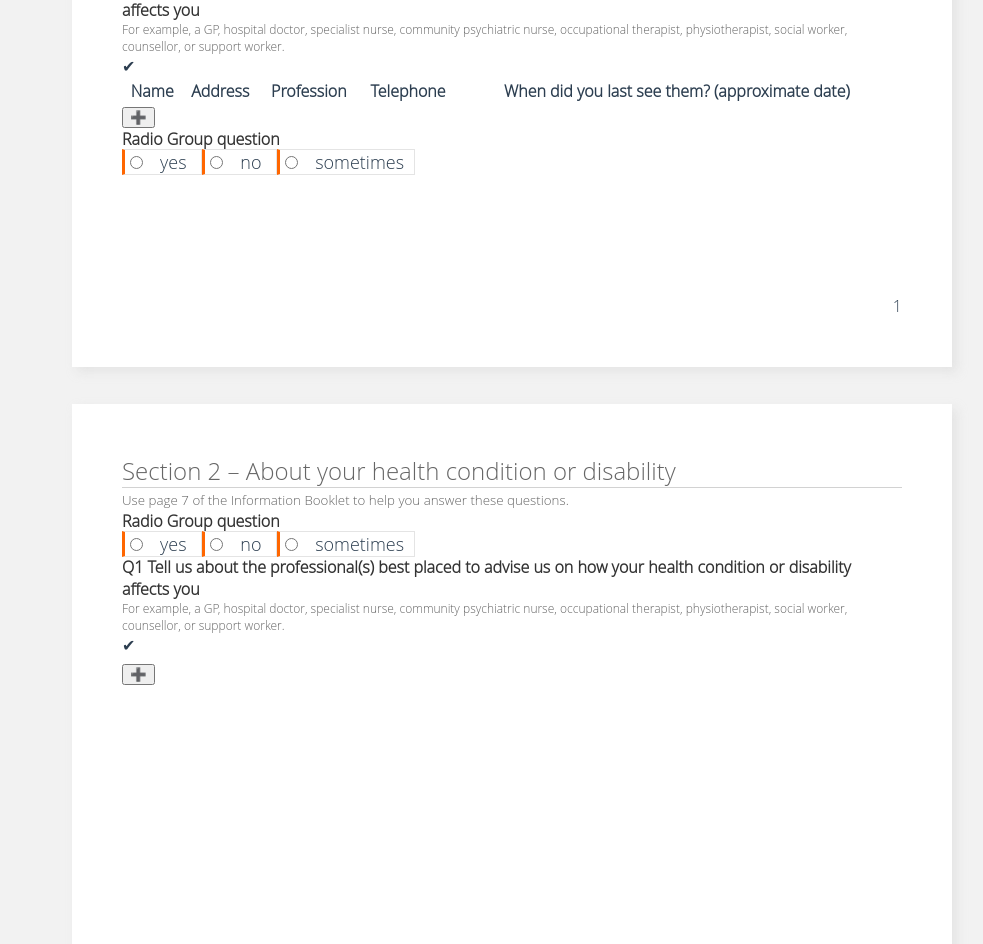
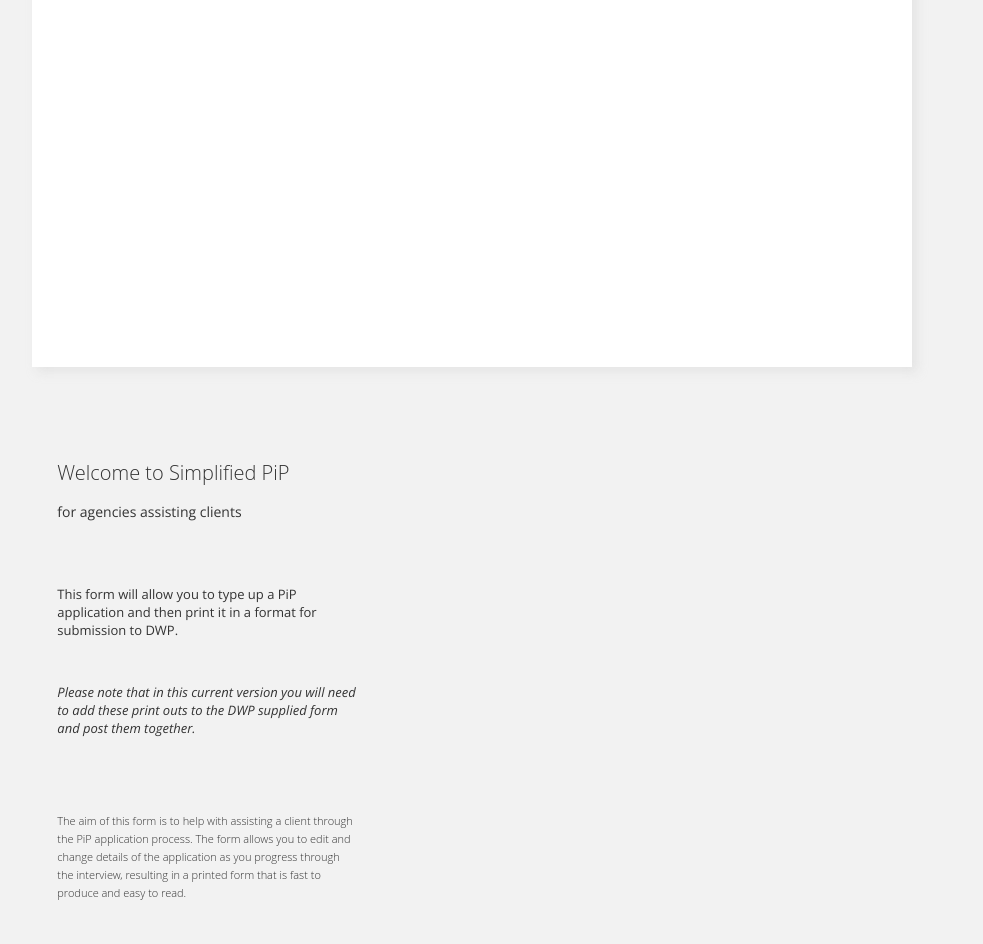
Before and after one commit to AccessToJusticeUK/simplified-pip, a Vue app: page / in a window 1280 px wide. Shown: the part 928-1872 px from the top of the page, without its empty margins (226-1209 px from the left). Built offline with nearby package versions, Linux system fonts and the light colour scheme.

Commit message:
Added new div for quidance and more styling.

```diff
--- a/src/App.vue
+++ b/src/App.vue
@@ -259,6 +259,10 @@ body {
   color: #333;
 
 }
+
+.question {
+  margin-bottom: 10px;
+}
 .question h1.title {
   font-size: 16px;
   color: #333;
@@ -311,6 +315,10 @@ font-style: italic;
   font-weight: 200;
 }
 
+#section {
+  float: left;
+}
+
 .subsection div {
   font-size: 12px;
   color: #797979;
@@ -328,11 +336,15 @@ font-style: italic;
   font-weight: 400;
   color: #666666;
 }
-
+.radio-group{
+  margin-top: 20px;
+  margin-bottom: 40px;
+}
 .question .radio-group .option {
   font-size: 18px;
   font-weight: 400;
-  padding-right: 10px;
+  padding: 10px;
+  padding-right: 20px;
   border-style: solid;
   border-left-width: 3px;
   border-left-color: #ff6600;
@@ -344,10 +356,18 @@ font-style: italic;
   border-bottom-color: #e4e4e4;
 }
 
+.guidance-page {
+  float: left;
+  width: 300px;
+  margin-top: 40px;
+  margin-left: 25px;
+}
+
   #content {
     margin-top: 95px;
     display: flex;
     flex-direction: column;
+
   }
 
   .question table {
--- a/src/components/Page.vue
+++ b/src/components/Page.vue
@@ -1,10 +1,10 @@
 <template>
+<div>
     <div class="section">
         <section>
             <header>
                 <h1 v-if="model.title">{{model.title}}</h1>
                 <small v-if="model.description">{{ model.description }}</small>
-                <div class="guidance-page" v-if="model.guidance" v-html="model.guidance"></div>
             </header>
             <div class="form">
                 <Questions :items="model.questions" />
@@ -13,6 +13,10 @@
                 {{ pageNumber }}
             </footer>
         </section>
+    </div>
+
+      <div class="guidance-page" v-if="model.guidance" v-html="model.guidance"></div>
+
     </div>
 </template>
 
@@ -35,7 +39,8 @@ export default {
 $grey-colour: rgb(102, 102, 102);
 $border-colour: rgb(210, 210, 210);
 
-section {
+.section {
+  float: left;
   display: flex;
   flex-direction: column;
   padding: 50px;
```
